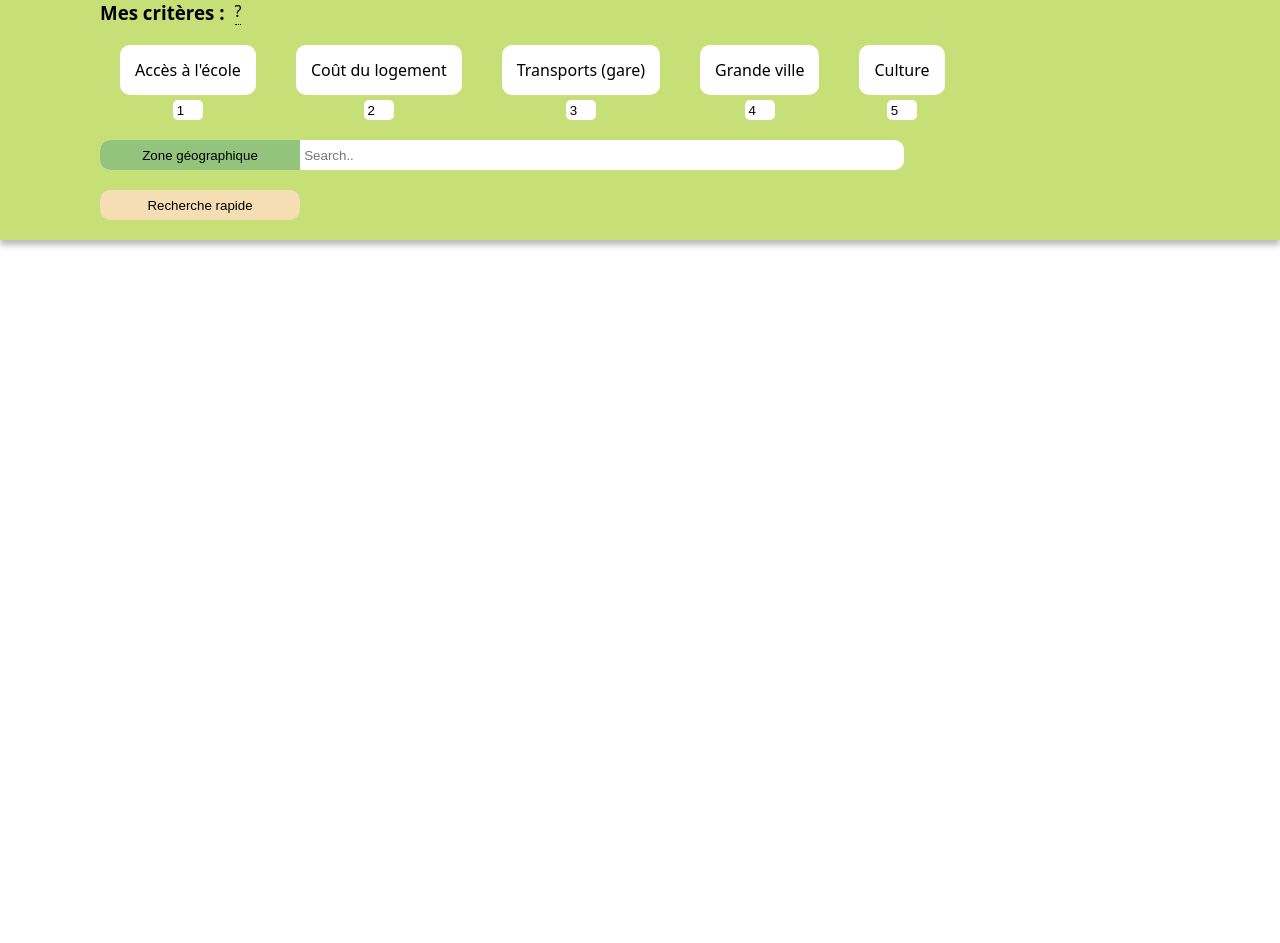
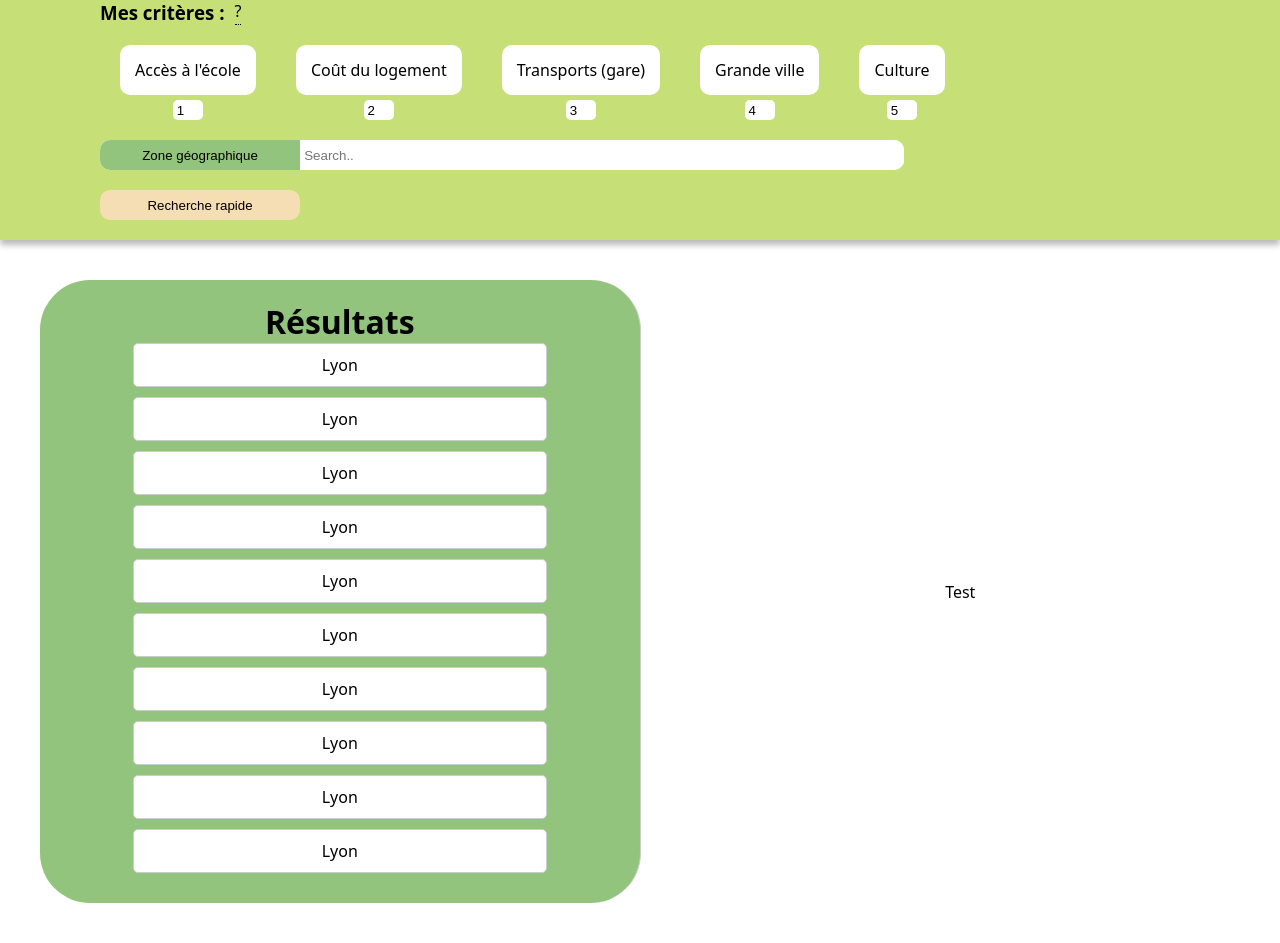
Before and after one commit to CamilleLV/Trouv-Tavil, a PHP site: page /homepage.html in a window 1280 px wide. Before the commit the page ends 248 px from the top, so only its background shows below. Run offline with PHP 8.4, Linux system fonts and the light colour scheme.

Commit message:
vue resultat recherche

```diff
--- a/View/homepage.html
+++ b/View/homepage.html
@@ -20,7 +20,7 @@
                 </div>
                 <div class="criteria-list">
                     <div class="criteria">
-                        <input name="education" type="number" min="0" max="5" value="1" style="text-align: center;">
+                        <input name="education" type="number" min="1" max="5" value="1" style="text-align: center;">
                         <div>
                             <label for="education">
                                 Accès à l'école
@@ -28,7 +28,7 @@
                         </div>
                     </div>
                     <div class="criteria">
-                        <input name="cost" type="number" min="0" max="5" value="2" style="text-align: center;">
+                        <input name="cost" type="number" min="1" max="5" value="2" style="text-align: center;">
                         <div>
                             <label for="cost">
                                 Coût du logement
@@ -36,7 +36,7 @@
                         </div>
                     </div>
                     <div class="criteria">
-                        <input name="transport" type="number" min="0" max="5" value="3" style="text-align: center;">
+                        <input name="transport" type="number" min="1" max="5" value="3" style="text-align: center;">
                         <div>
                             <label for="transport">
                                 Transports (gare)
@@ -44,7 +44,7 @@
                         </div>
                     </div>
                     <div class="criteria">
-                        <input name="size" type="number" min="0" max="5" value="4" style="text-align: center;">
+                        <input name="size" type="number" min="1" max="5" value="4" style="text-align: center;">
                         <div>
                             <label for="size">
                                 Grande ville
@@ -52,7 +52,7 @@
                         </div>
                     </div>
                     <div class="criteria">
-                        <input name="culture" type="number" min="0" max="5" value="5" style="text-align: center;">
+                        <input name="culture" type="number" min="1" max="5" value="5" style="text-align: center;">
                         <div>
                             <label for="culture">
                                 Culture
@@ -82,5 +82,27 @@
             </div>
         </form>
     </header>
+    <main>
+        <div class="resultat">
+            <div class="left">
+                <h1>Résultats</h1>
+                <ul>
+                    <li><a href="https://fr.wikipedia.org/wiki/Lyon" target="_blank">Lyon</a></li>
+                    <li>Lyon</li>
+                    <li>Lyon</li>
+                    <li>Lyon</li>
+                    <li>Lyon</li>
+                    <li>Lyon</li>
+                    <li>Lyon</li>
+                    <li>Lyon</li>
+                    <li>Lyon</li>
+                    <li>Lyon</li>
+                </ul>
+            </div>
+            <div class="right">
+                Test
+            </div>
+        </div>
+    </main>
 </body>
 </html>
--- a/View/style.css
+++ b/View/style.css
@@ -119,3 +119,50 @@ input{
   .tooltip:hover .tooltiptext {
     visibility: visible;
   }
+
+  .resultat {
+    display: flex;
+    justify-content: center;
+    margin: 20px;
+    align-items: center;
+
+}
+
+.left {
+    flex: 1;
+    padding: 20px;
+    margin: 20px;
+    border-right: 1px solid #ccc;
+    text-align: center;
+    background-color: #93c47d;
+    border-radius: 50px;
+}
+
+.right {
+    flex: 1;
+    padding: 20px;
+    text-align: center;
+}
+
+.left ul {
+    list-style: none;
+    padding: 0;
+    display: flex;
+    flex-wrap: wrap;
+    justify-content: center;
+}
+
+.left ul li {
+    padding: 10px;
+    margin-bottom: 10px;
+    border: 1px solid #ccc;
+    border-radius: 5px;
+    text-align: center;
+    width: 70%;
+    background-color: white;
+}
+
+li a {
+    text-decoration: none;
+    color: black;
+}
```
